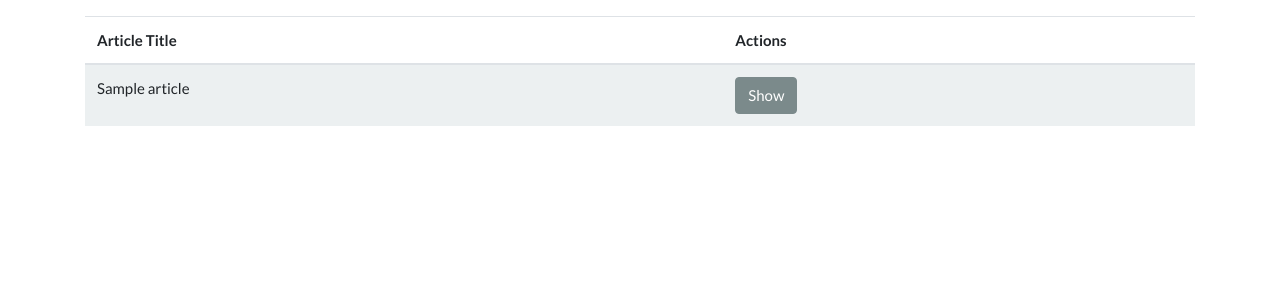
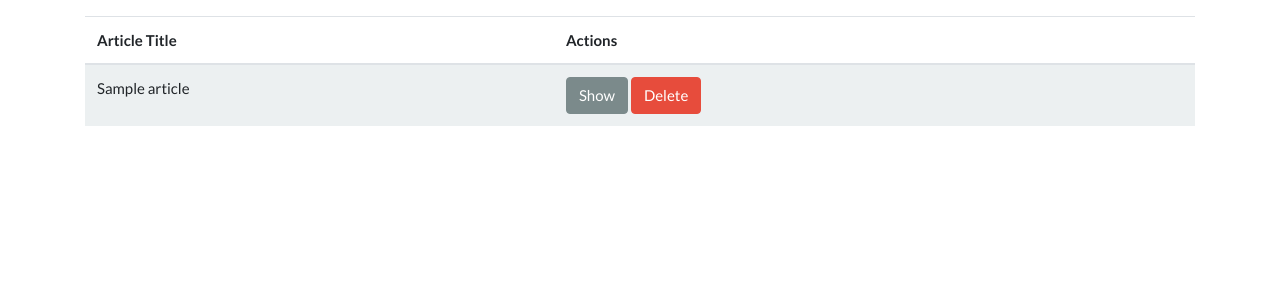
Before and after one commit to dzonint/symphart, a Symfony app: template templates/articles/index.html.twig in a window 1280 px wide. Shown: the part 71-371 px from the top of the page. Run offline with Twig, Linux system fonts and the light colour scheme; the template is opened without the code that fills it: most values are stand-ins (such as "Sample title", 1, 10 or a date in 2020); some libraries are stand-ins or nearby versions.

Commit message:
Add article deletion

```diff
--- /dev/null
+++ b/public/js/main.js
@@ -0,0 +1,15 @@
+const articles = document.getElementById('articles');
+
+if (articles) {
+    articles.addEventListener('click', (e) => {
+        if (e.target.className === 'btn btn-danger delete-article') {
+            if (confirm('Are you sure?')) {
+                const id = e.target.getAttribute('data-id');
+
+                fetch(`/article/delete/${id}`, {
+                    method: 'DELETE'
+                }).then(res => console.log(res));
+            }
+        }
+    })
+}
--- a/templates/articles/index.html.twig
+++ b/templates/articles/index.html.twig
@@ -4,7 +4,7 @@
 
 {% block body %}
     {% if articles %}
-        <table class="table table-striped">
+        <table id="articles" class="table table-striped">
             <thead>
                 <tr>
                     <th>Article Title</th>
@@ -17,6 +17,7 @@
                         <td>{{ article.title }}</td>
                         <td>
                             <a href="/article/{{ article.id }}" class="btn btn-dark">Show</a>
+                            <a href="#" class="btn btn-danger delete-article" data-id="{{ article.id }}">Delete</a>
                         </td>
                     </tr>
                 {% endfor %}
@@ -26,3 +27,7 @@
         <p>No articles to display.</p>
     {% endif %}
 {% endblock %}
+
+{% block javascripts %}
+    <script src="../public/js/main.js"></script>
+{% endblock %}
```
Also changed, not shown: src/Controller/ArticleController.php (+16 -0 lines).
